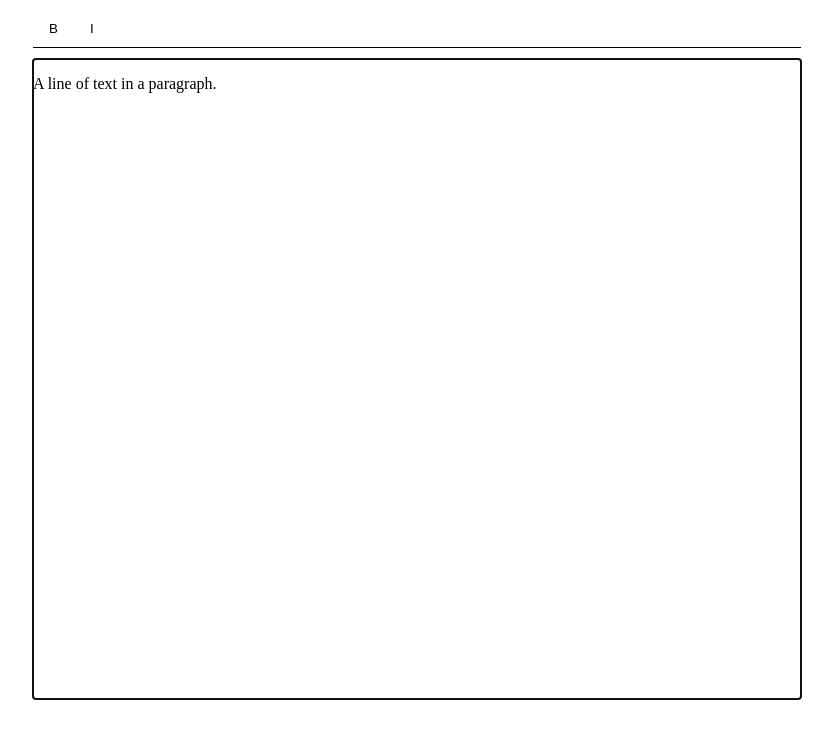
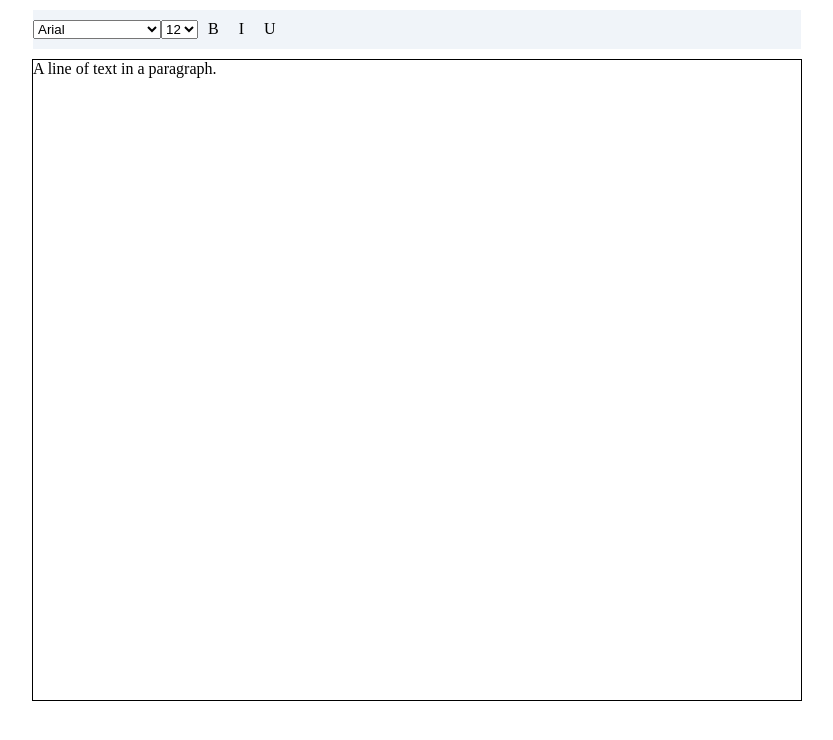
Before and after one commit to aditya-desai-19/Google-docs, a React (Vite) app in the folder client/: page / in a window 1280 px wide. Shown: the top 740 px of the page, without its empty margins (223-1056 px from the left). Built offline with nearby package versions, Linux system fonts and the light colour scheme.

Commit message:
Add toolbar to the document page

```diff
--- a/client/src/App.tsx
+++ b/client/src/App.tsx
@@ -1,9 +1,9 @@
-import Editor from "./components/Editor/Editor.tsx"
+import CustomEditor from "./components/Editor/Editor.tsx"
 
 function App() {
   return (
     <>
-      <Editor />
+      <CustomEditor />
     </>
   )
 }
--- a/client/src/components/Editor/Editor.tsx
+++ b/client/src/components/Editor/Editor.tsx
@@ -1,7 +1,13 @@
 import { useCallback, useState } from "react"
-import { Editable, withReact, useSlate, Slate } from "slate-react"
-import { Editor, createEditor } from "slate"
 import styles from "./editor.module.css"
+import { Editable, Slate, withReact } from "slate-react"
+import { createEditor, Descendant, Editor } from "slate"
+
+type LeafType = {
+  attributes: any
+  children: any
+  leaf: any
+}
 
 const initialValue = [
   {
@@ -10,94 +16,7 @@ const initialValue = [
   },
 ]
 
-const RichTextExample = () => {
-  const renderElement = useCallback((props) => <Element {...props} />, [])
-  const renderLeaf = useCallback((props) => <Leaf {...props} />, [])
-  const [editor] = useState(() => withReact(createEditor()))
-
-  return (
-    <div
-      className={styles.editorContainer}
-    >
-      <Slate editor={editor} initialValue={initialValue}>
-        <Toolbar />
-        <Editable
-          renderElement={renderElement}
-          renderLeaf={renderLeaf}
-          placeholder="Enter some rich text…"
-          spellCheck
-          autoFocus
-          className={styles.editor}
-        />
-      </Slate>
-    </div>
-  )
-}
-
-const toggleMark = (editor, format) => {
-  const isActive = isMarkActive(editor, format)
-
-  if (isActive) {
-    Editor.removeMark(editor, format)
-  } else {
-    Editor.addMark(editor, format, true)
-  }
-}
-
-const isMarkActive = (editor, format) => {
-  const marks = Editor.marks(editor)
-  return marks ? marks[format] === true : false
-}
-
-const Element = ({ attributes, children, element }) => {
-  const style = { textAlign: element.align }
-  switch (element.type) {
-    case "block-quote":
-      return (
-        <blockquote style={style} {...attributes}>
-          {children}
-        </blockquote>
-      )
-    case "bulleted-list":
-      return (
-        <ul style={style} {...attributes}>
-          {children}
-        </ul>
-      )
-    case "heading-one":
-      return (
-        <h1 style={style} {...attributes}>
-          {children}
-        </h1>
-      )
-    case "heading-two":
-      return (
-        <h2 style={style} {...attributes}>
-          {children}
-        </h2>
-      )
-    case "list-item":
-      return (
-        <li style={style} {...attributes}>
-          {children}
-        </li>
-      )
-    case "numbered-list":
-      return (
-        <ol style={style} {...attributes}>
-          {children}
-        </ol>
-      )
-    default:
-      return (
-        <p style={style} {...attributes}>
-          {children}
-        </p>
-      )
-  }
-}
-
-const Leaf = ({ attributes, children, leaf }) => {
+const Leaf = ({ attributes, children, leaf }: LeafType) => {
   if (leaf.bold) {
     children = <strong>{children}</strong>
   }
@@ -110,39 +29,76 @@ const Leaf = ({ attributes, children, leaf }) => {
     children = <u>{children}</u>
   }
 
+  if (leaf.h1) {
+    children = <span style={{ fontSize: 20 }}>{children}</span>
+  }
+
   return <span {...attributes}>{children}</span>
 }
 
+//todo
 const Toolbar = () => {
-  const editor = useSlate()
   return (
     <div className={styles.toolbar}>
-      <button
-        className={styles.toolbarBtn}
-        style={{
-          fontWeight: isMarkActive(editor, "bold") ? "bold" : "normal",
-        }}
-        onMouseDown={(event) => {
-          event.preventDefault()
-          toggleMark(editor, "bold")
-        }}
-      >
-        B
-      </button>
-      <button
-        className={styles.toolbarBtn}
-        style={{
-          fontWeight: isMarkActive(editor, "italic") ? "bold" : "normal",
-        }}
-        onMouseDown={(event) => {
-          event.preventDefault()
-          toggleMark(editor, "italic")
-        }}
-      >
-        I
-      </button>
+      <select title="Font">
+        <option value="ar">Arial</option>
+        <option value="tnr">Times new roman</option>
+      </select>
+      <select title="Font size">
+        <option value="12">12</option>
+        <option value="14">14</option>
+        <option value="16">16</option>
+        <option value="18">18</option>
+      </select>
+      <span title="Bold" className={styles.toolbarBtn}>B</span>
+      <span title="Italics" className={styles.toolbarBtn}>I</span>
+      <span title="Underline" className={styles.toolbarBtn}>U</span>
     </div>
   )
 }
 
-export default RichTextExample
+const CustomEditor = () => {
+  const [editor] = useState(() => withReact(createEditor()))
+  const renderLeaf = useCallback((props: any) => <Leaf {...props} />, [])
+
+  return (
+    <div className={styles.editorContainer}>
+      <Slate editor={editor} initialValue={initialValue}>
+        <Toolbar />
+        <Editable
+          renderLeaf={renderLeaf}
+          className={styles.editor}
+          onKeyDown={(event) => {
+            if (!event.ctrlKey) {
+              return
+            }
+
+            //create a common function
+            switch (event.key) {
+              case "b": {
+                console.log("inside here")
+                event.preventDefault()
+                Editor.addMark(editor, "bold", true)
+                break
+              }
+
+              case "i": {
+                event.preventDefault()
+                Editor.addMark(editor, "italic", true)
+                break
+              }
+
+              case "u": {
+                event.preventDefault()
+                Editor.addMark(editor, "underline", true)
+                break
+              }
+            }
+          }}
+        />
+      </Slate>
+    </div>
+  )
+}
+
+export default CustomEditor
--- a/client/src/components/Editor/editor.module.css
+++ b/client/src/components/Editor/editor.module.css
@@ -17,13 +17,11 @@
   padding-bottom: 10px;
   margin-top: 10px;
   margin-bottom: 10px;
-  display: flex;
-  border-bottom: 1px solid black;
+  background-color: #f0f4f9;;
 }
 
 .toolbarBtn {
   margin-left: 10px;
   margin-right: 10px;
-  border: 0;
-  background-color: transparent;
+  cursor: pointer;
 }
```
